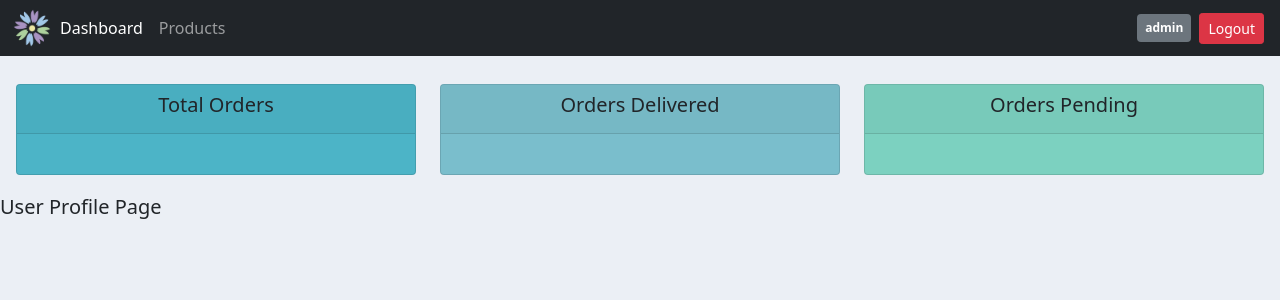
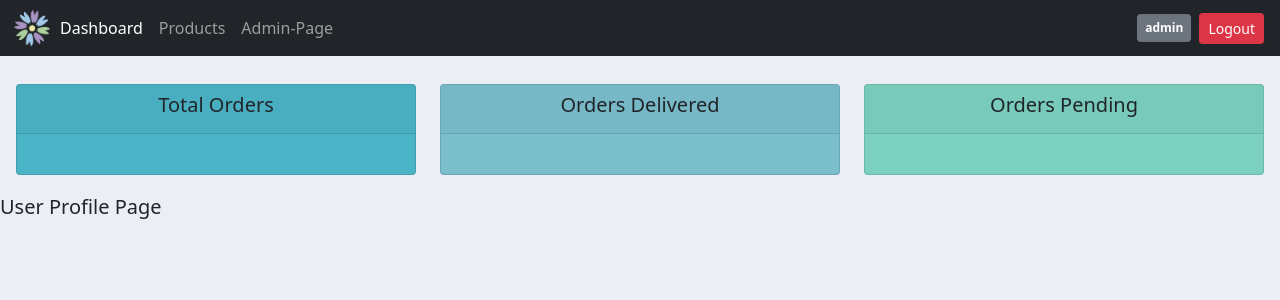
Before and after one commit to M-Moein-M/Django-Customer-Manager, a Django app: page / in a window 1280 px wide. Shown: the top 300 px of the page. Run offline with Django 3.2, Linux system fonts and the light colour scheme; a user stored in the database is signed in.

Commit message:
feat: update navbar links for admins and customers

```diff
--- a/accounts/templates/accounts/navbar.html
+++ b/accounts/templates/accounts/navbar.html
@@ -12,9 +12,16 @@
                 <li class="nav-item">
                     <a class="nav-link active" aria-current="page" href="{% url 'home' %}">Dashboard</a>
                 </li>
+
+                {% if request.user.is_staff %}
                 <li class="nav-item">
                     <a class="nav-link" href="{% url 'products' %}">Products</a>
                 </li>
+                <li class="nav-item">
+                    <a class="nav-link" href="{% url 'admin_page' %}">Admin-Page</a>
+                </li>
+                {% endif %}
+
             </ul>
         </div>
 
```
